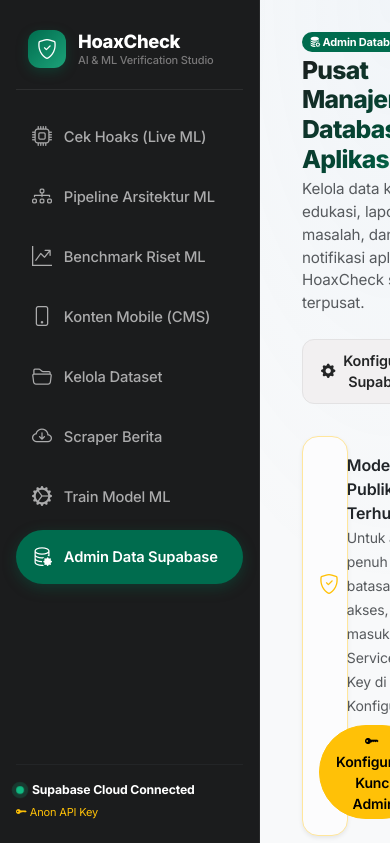
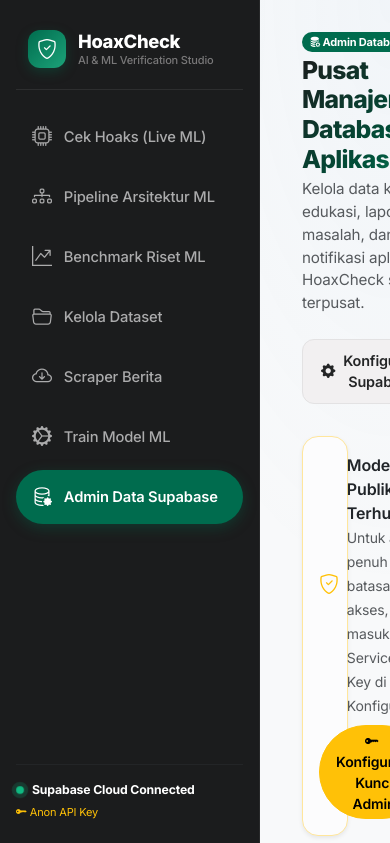
Before and after one commit to M-Aqilaz/HoaxCheckML, a Flask app: page /admin in a window 390 px wide; the page is wider, and only the part inside the window is pictured. Shown: the top 843 px of that part. Run offline with Flask 3, Linux system fonts and the light colour scheme; data that the repository does not hold is empty.

Commit message:
refactor(nav): remove redundant Konten Mobile (CMS) menu and redirect /mobile-content to /admin

```diff
--- a/web/app.py
+++ b/web/app.py
@@ -862,23 +862,7 @@ def delete(filename):
 @login_required
 def mobile_content_view():
     tab = request.args.get("tab", "tips")
-    tips = cms_service.get_literacy_tips()
-    guide = cms_service.get_guide_data()
-    app_info = cms_service.get_app_info()
-    model_info = get_model_info()
-    sync_status = cms_service.check_supabase_sync_status()
-    supabase_cfg = cms_service.get_config()
-    return render_template(
-        "mobile_content.html",
-        active_tab=tab,
-        tips=tips,
-        guide=guide,
-        app_info=app_info,
-        model_info=model_info,
-        sync_status=sync_status,
-        supabase_cfg=supabase_cfg,
-        active_page="mobile_content"
-    )
+    return redirect(url_for("admin", tab=tab))
 
 
 @app.route("/mobile-content/config/save", methods=["POST"])
--- a/web/templates/admin.html
+++ b/web/templates/admin.html
@@ -536,10 +536,6 @@
         <a href="/benchmark" class="nav-item-custom">
             <i class="bi bi-graph-up-arrow fs-5"></i>
             <span>Benchmark Riset ML</span>
-        </a>
-        <a href="/mobile-content" class="nav-item-custom">
-            <i class="bi bi-phone fs-5"></i>
-            <span>Konten Mobile (CMS)</span>
         </a>
         <a href="/dataset" class="nav-item-custom">
             <i class="bi bi-folder2-open fs-5"></i>
--- a/web/templates/base.html
+++ b/web/templates/base.html
@@ -422,10 +422,6 @@
             <i class="bi bi-graph-up-arrow fs-6"></i>
             <span>Benchmark Riset ML</span>
         </a>
-        <a href="/mobile-content" class="nav-item-custom {% if active_page == 'mobile_content' %}active{% endif %}">
-            <i class="bi bi-phone fs-6"></i>
-            <span>Konten Mobile (CMS)</span>
-        </a>
         <a href="/dataset" class="nav-item-custom {% if active_page == 'dataset' %}active{% endif %}">
             <i class="bi bi-folder2-open fs-6"></i>
             <span>Kelola Dataset</span>
--- a/web/templates/benchmark.html
+++ b/web/templates/benchmark.html
@@ -339,10 +339,6 @@
         <a href="/benchmark" class="nav-item-custom active">
             <i class="bi bi-graph-up-arrow fs-5"></i>
             <span>Benchmark Riset ML</span>
-        </a>
-        <a href="/mobile-content" class="nav-item-custom">
-            <i class="bi bi-phone fs-5"></i>
-            <span>Konten Mobile (CMS)</span>
         </a>
         <a href="/dataset" class="nav-item-custom">
             <i class="bi bi-folder2-open fs-5"></i>
--- a/web/templates/detector.html
+++ b/web/templates/detector.html
@@ -626,10 +626,6 @@
             <i class="bi bi-graph-up-arrow fs-5"></i>
             <span>Benchmark Riset ML</span>
         </a>
-        <a href="/mobile-content" class="nav-item-custom">
-            <i class="bi bi-phone fs-5"></i>
-            <span>Konten Mobile (CMS)</span>
-        </a>
         <a href="/dataset" class="nav-item-custom">
             <i class="bi bi-folder2-open fs-5"></i>
             <span>Kelola Dataset</span>
--- a/web/templates/pipeline.html
+++ b/web/templates/pipeline.html
@@ -597,10 +597,6 @@
         <a href="/benchmark" class="nav-item-custom">
             <i class="bi bi-graph-up-arrow fs-5"></i>
             <span>Benchmark Riset ML</span>
-        </a>
-        <a href="/mobile-content" class="nav-item-custom">
-            <i class="bi bi-phone fs-5"></i>
-            <span>Konten Mobile (CMS)</span>
         </a>
         <a href="/dataset" class="nav-item-custom">
             <i class="bi bi-folder2-open fs-5"></i>
```
